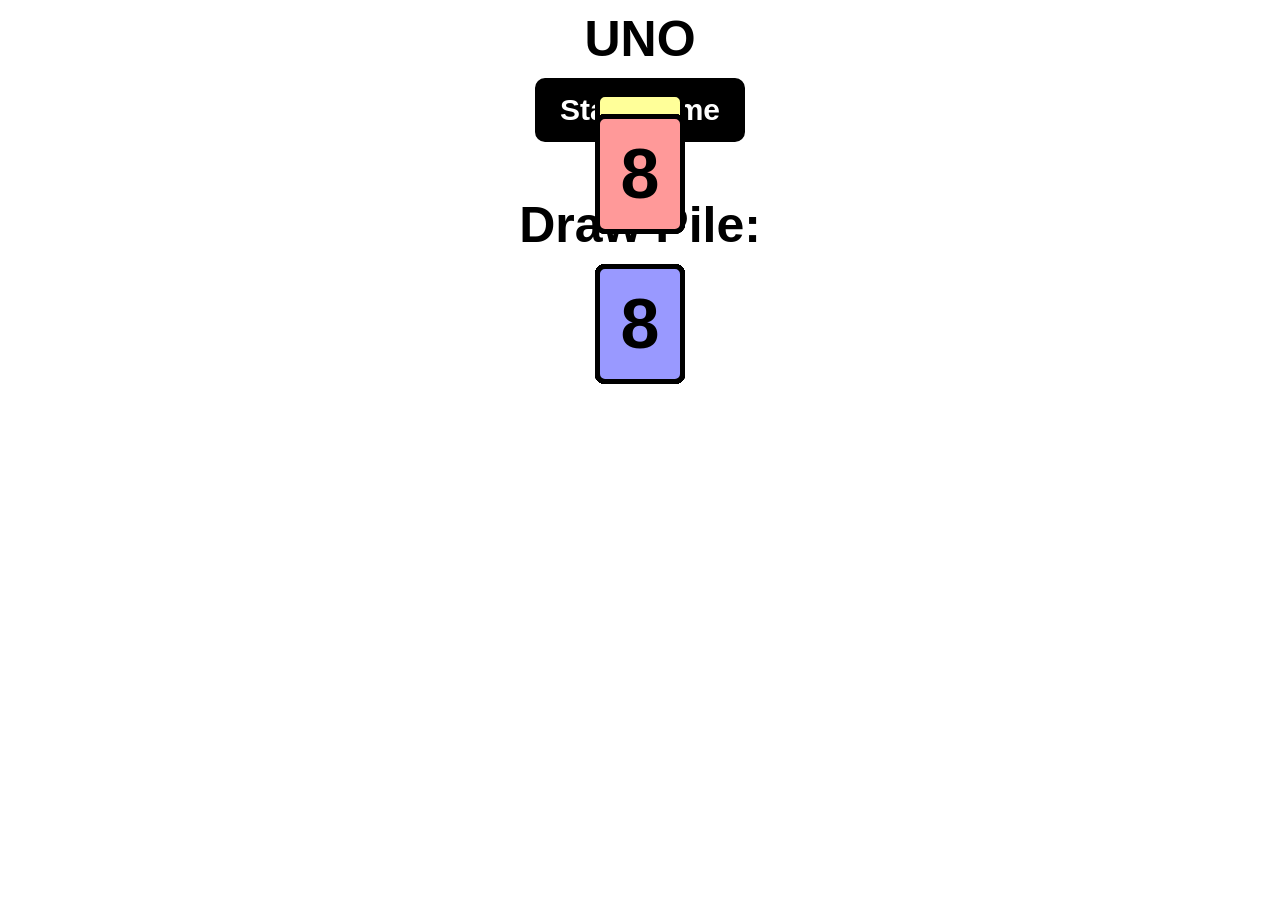
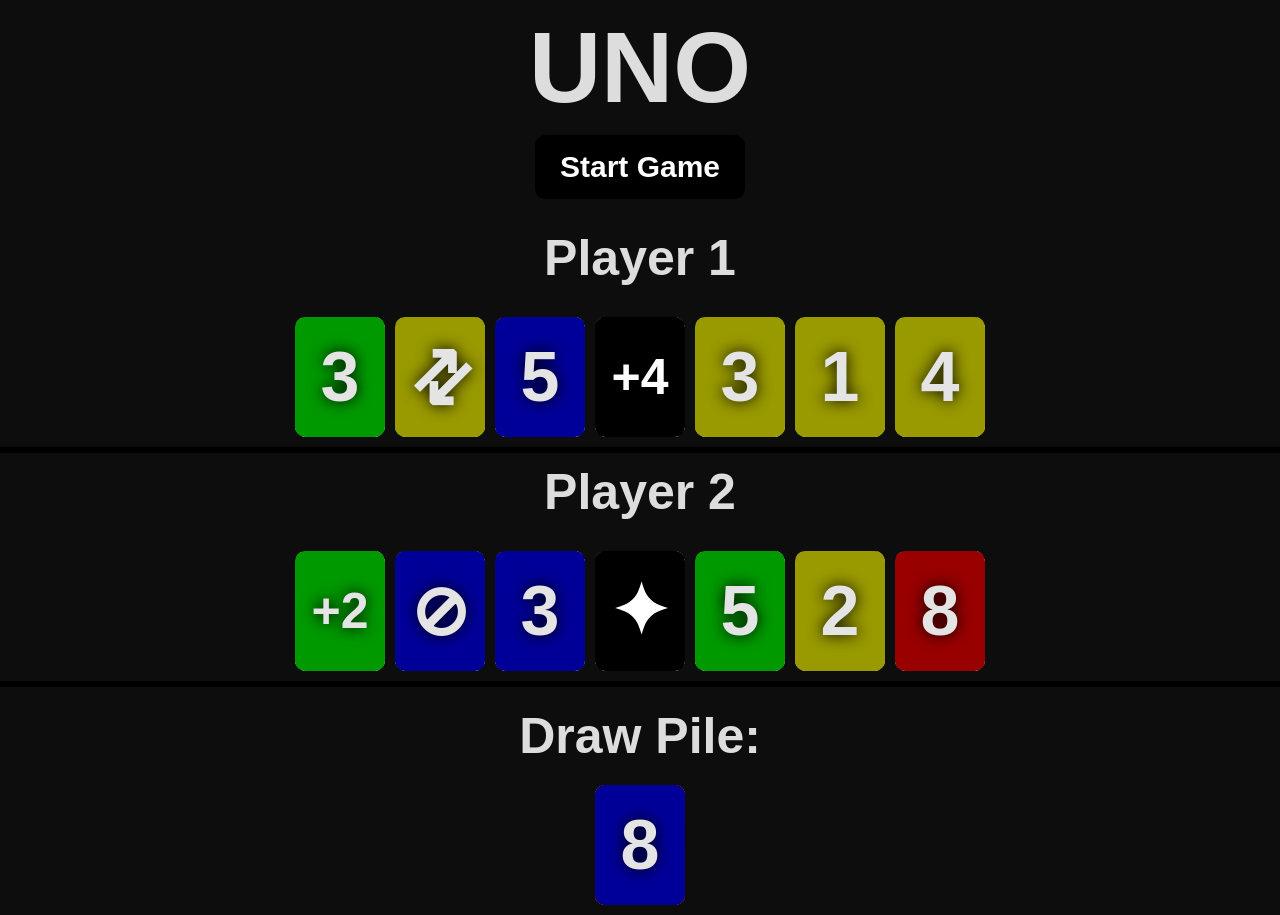
Before and after one commit to Kwshal/UNO, a plain HTML site: page index.html in a window 1280 px wide. Both pictures are taken after a click on the button "Start Game". Before the commit the page ends 800 px from the top, so only its background shows below. Drawn offline with Linux system fonts and the light colour scheme.

Commit message:
refactor: update HTML structure and CSS styles for improved layout and player card rendering

```diff
--- a/index.html
+++ b/index.html
@@ -10,8 +10,9 @@
 
 <body>
      <main id="board">
-          <h1>UNO</h1>
+          <h2>UNO</h2>
           <button id="start-button">Start Game</button>
+
      </main>
      <script src="uno.js"></script>
 </body>
--- a/uno.css
+++ b/uno.css
@@ -1,9 +1,9 @@
 :root {
      /* Base color */
-     --red: hsl(0, 100%, 80%);
-     --green: hsl(120, 100%, 80%);
-     --blue: hsl(240, 100%, 80%);
-     --yellow: hsl(60, 100%, 80%);
+     --red: hsl(0, 100%, 30%);
+     --green: hsl(120, 100%, 30%);
+     --blue: hsl(240, 100%, 30%);
+     --yellow: hsl(60, 100%, 30%);
      --black: hsl(0, 0%, 0%);
 }
 
@@ -12,6 +12,11 @@
      padding: 0;
      box-sizing: border-box;
      user-select: none;
+     /* border: 1px solid #000; */
+}
+body{
+     background-color: hsl(0, 0%, 5%);
+     color: #ddd;
 }
 h1 {
      font-size: 50px;
@@ -20,8 +25,22 @@ h1 {
      font-family: Arial, Helvetica, sans-serif;
      text-align: center;
 }
+h2 {
+     font-size: 100px;
+     font-weight: 900;
+     margin: 10px 0;
+     font-family: Arial, Helvetica, sans-serif;
+     text-align: center;
+     /* background-color: #fff; */
+}
+hr {
+     width: 100%;
+     /* height: 1px; */
+     background-color: #fff;
+     border: 3px solid #000;
+}
 #board {
-     height: fit-content;
+     min-height: 100vh;
      width: 100vw;
      /* border: 1px solid black; */
      display: flex;
@@ -40,24 +59,51 @@ h1 {
      padding: 10px 20px;
      font-family: Arial, Helvetica, sans-serif;
      border: 5px solid #000;
+     margin-bottom: 20px;
 }
 .player {
      height: fit-content;
      width: 100%;
      /* border: 1px solid black; */
      display: flex;
+     flex-direction: column;
+     justify-content: center;
+     align-items: center;
+     gap: 10px;
+     /* padding: 10px; */
+     flex-wrap: wrap;
+     /* border: 1px solid #000; */
+}
+
+.cards-container {
+     height: fit-content;
+     width: fit-content;
+     display: flex;
      flex-direction: row;
      justify-content: center;
      align-items: center;
+     flex-wrap: wrap;
      gap: 10px;
      padding: 10px;
-     flex-wrap: wrap;
 }
-
-.card {
+.card-holder {
+     position: relative;
      height: 120px;
      width: 90px;
-     border: 5px solid black;
+     /* background-color: #202020; */
+     border: 2px dashed #fff;
+     border-radius: 11px;
+     display: flex;
+     flex-direction: column;
+     justify-content: center;
+     align-items: center;
+     z-index: 0;
+}
+.card {
+     z-index: 1;
+     height: 120px;
+     width: 90px;
+     /* border: 4px solid rgb(0, 0, 0); */
      /* outline: white solid 9px; */
      display: flex;
      flex-direction: column;
@@ -71,6 +117,8 @@ h1 {
      position: absolute;
      touch-action: none;
      cursor: grab;
+     color: #e4e4e4;
+     text-shadow: 0 0 15px #000;
 }
 
 .red {
@@ -99,7 +147,17 @@ h1 {
 .reverse-span {
      transform: rotate(-45deg);
 }
-
+.draw-pile-container {
+     height: fit-content;
+     width: 100%;
+     /* border: 1px solid black; */
+     display: flex;
+     flex-direction: column;
+     justify-content: center;
+     align-items: center;
+     gap: 10px;
+     padding: 10px;
+}
 .draw-pile {
      height: 120px;
      width: 100%;
--- a/uno.js
+++ b/uno.js
@@ -62,11 +62,20 @@ const cardFace = {
 }
 
 function renderCards(players) {
-
+     let num = 1;
      players.forEach(player => {
           const playerEl = document.createElement("div");
+          const cardsContainer = document.createElement("div");
+          cardsContainer.classList.add("cards-container");
           playerEl.classList.add("player");
+          playerEl.id = `player-${num}`;
+          playerEl.innerHTML = `<h1>Player ${num++}</h1>`;
+          playerEl.appendChild(cardsContainer);
+
           player.forEach(card => {
+               const cardHolderEl = document.createElement("div");
+               cardHolderEl.classList.add("card-holder");
+               cardsContainer.appendChild(cardHolderEl);
                const cardEl = document.createElement("div");
                const type = Number(card.value) === NaN || card.value.length > 1 ? "action" : "number";
                cardEl.classList.add("card", card.color, card.value, type);
@@ -77,17 +86,19 @@ function renderCards(players) {
                }
                cardEl.draggable = true;
                makeDraggable(cardEl);
-               playerEl.appendChild(cardEl);
+               cardHolderEl.appendChild(cardEl);
           });
           board.appendChild(playerEl);
           board.appendChild(document.createElement("hr"));
      });
+     const drawPileContainer = document.createElement("div");
+     drawPileContainer.classList.add("draw-pile-container");
+     board.appendChild(drawPileContainer);
      const drawPile = document.createElement("div");
      drawPile.classList.add("draw-pile");
      const h1 = document.createElement("h1");
      h1.textContent = `Draw Pile:`;
-     board.appendChild(h1);
-
+     drawPileContainer.appendChild(h1);
      cards.forEach(card => {
           const cardEl = document.createElement("div");
           const type = Number(card.value) === NaN || card.value.length > 1 ? "action" : "number";
@@ -101,7 +112,7 @@ function renderCards(players) {
           makeDraggable(cardEl);
           drawPile.appendChild(cardEl);
      });
-     board.appendChild(drawPile);
+     drawPileContainer.appendChild(drawPile);
 }
 function switchPlayer() {
 
```
